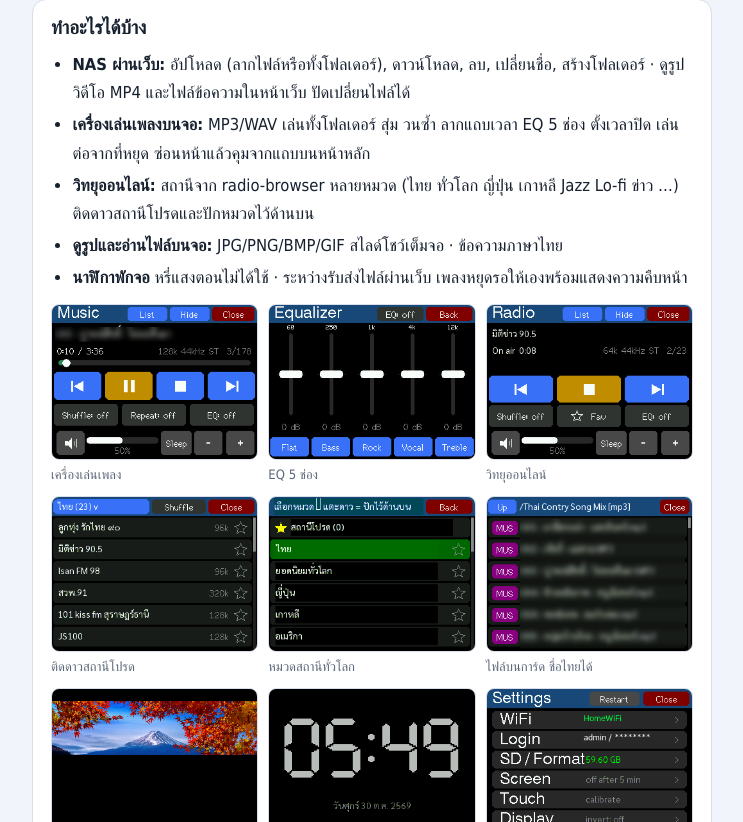
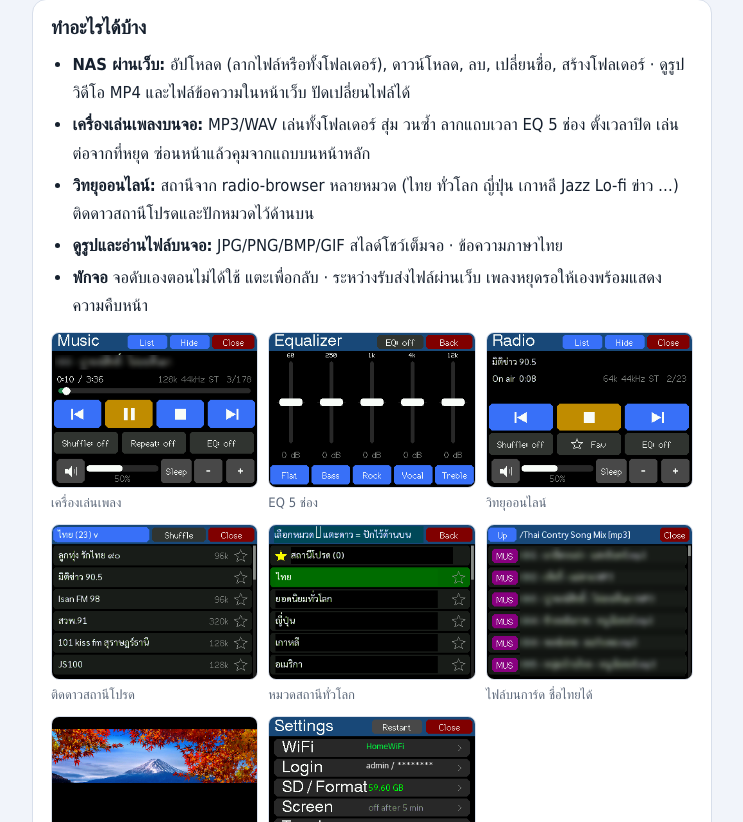
Before and after one commit to sfttech2000/cyd-nas-pro-flasher, a plain HTML site: page index.html in a window 1280 px wide. Shown: the part 1978-2800 px from the top of the page, without its empty margins (268-1011 px from the left). Drawn offline with Linux system fonts and the light colour scheme; a web font is replaced by a local one.

Commit message:
v1.3.2: screen sleep turns the screen off, clock removed
Co-Authored-By: Claude Opus 5.5 <noreply@anthropic.com>

```diff
--- a/index.html
+++ b/index.html
@@ -141,7 +141,7 @@ footer { font-size: 13px; color: var(--muted); display: grid; gap: 4px; }
       <li><b>เครื่องเล่นเพลงบนจอ:</b> MP3/WAV เล่นทั้งโฟลเดอร์ สุ่ม วนซ้ำ ลากแถบเวลา EQ 5 ช่อง ตั้งเวลาปิด เล่นต่อจากที่หยุด ซ่อนหน้าแล้วคุมจากแถบบนหน้าหลัก</li>
       <li><b>วิทยุออนไลน์:</b> สถานีจาก radio-browser หลายหมวด (ไทย ทั่วโลก ญี่ปุ่น เกาหลี Jazz Lo-fi ข่าว …) ติดดาวสถานีโปรดและปักหมวดไว้ด้านบน</li>
       <li><b>ดูรูปและอ่านไฟล์บนจอ:</b> JPG/PNG/BMP/GIF สไลด์โชว์เต็มจอ · ข้อความภาษาไทย</li>
-      <li><b>นาฬิกาพักจอ</b> หรี่แสงตอนไม่ได้ใช้ · ระหว่างรับส่งไฟล์ผ่านเว็บ เพลงหยุดรอให้เองพร้อมแสดงความคืบหน้า</li>
+      <li><b>พักจอ</b> จอดับเองตอนไม่ได้ใช้ แตะเพื่อกลับ · ระหว่างรับส่งไฟล์ผ่านเว็บ เพลงหยุดรอให้เองพร้อมแสดงความคืบหน้า</li>
     </ul>
     <div class="shots">
       <figure><img src="img/01_music.png" alt="หน้าเครื่องเล่นเพลง" loading="lazy"><figcaption>เครื่องเล่นเพลง</figcaption></figure>
@@ -151,7 +151,6 @@ footer { font-size: 13px; color: var(--muted); display: grid; gap: 4px; }
       <figure><img src="img/04_radio_cats.png" alt="หมวดสถานี" loading="lazy"><figcaption>หมวดสถานีทั่วโลก</figcaption></figure>
       <figure><img src="img/06_files.png" alt="รายชื่อไฟล์บนการ์ด" loading="lazy"><figcaption>ไฟล์บนการ์ด ชื่อไทยได้</figcaption></figure>
       <figure><img src="img/07_photo.png" alt="ดูรูปบนจอ" loading="lazy"><figcaption>ดูรูปบนจอ</figcaption></figure>
-      <figure><img src="img/08_clock.png" alt="นาฬิกาพักจอ" loading="lazy"><figcaption>นาฬิกาพักจอ</figcaption></figure>
       <figure><img src="img/09_settings.png" alt="หน้าตั้งค่า" loading="lazy"><figcaption>ตั้งค่า</figcaption></figure>
     </div>
     <div class="wide"><img src="img/10_web_pc.png" alt="หน้าเว็บจัดการไฟล์บนคอม" loading="lazy"></div>
```
Also changed, not shown: changelog.txt, guide.txt, img/08_clock.png (deleted), manifest.json, 1 other file.
